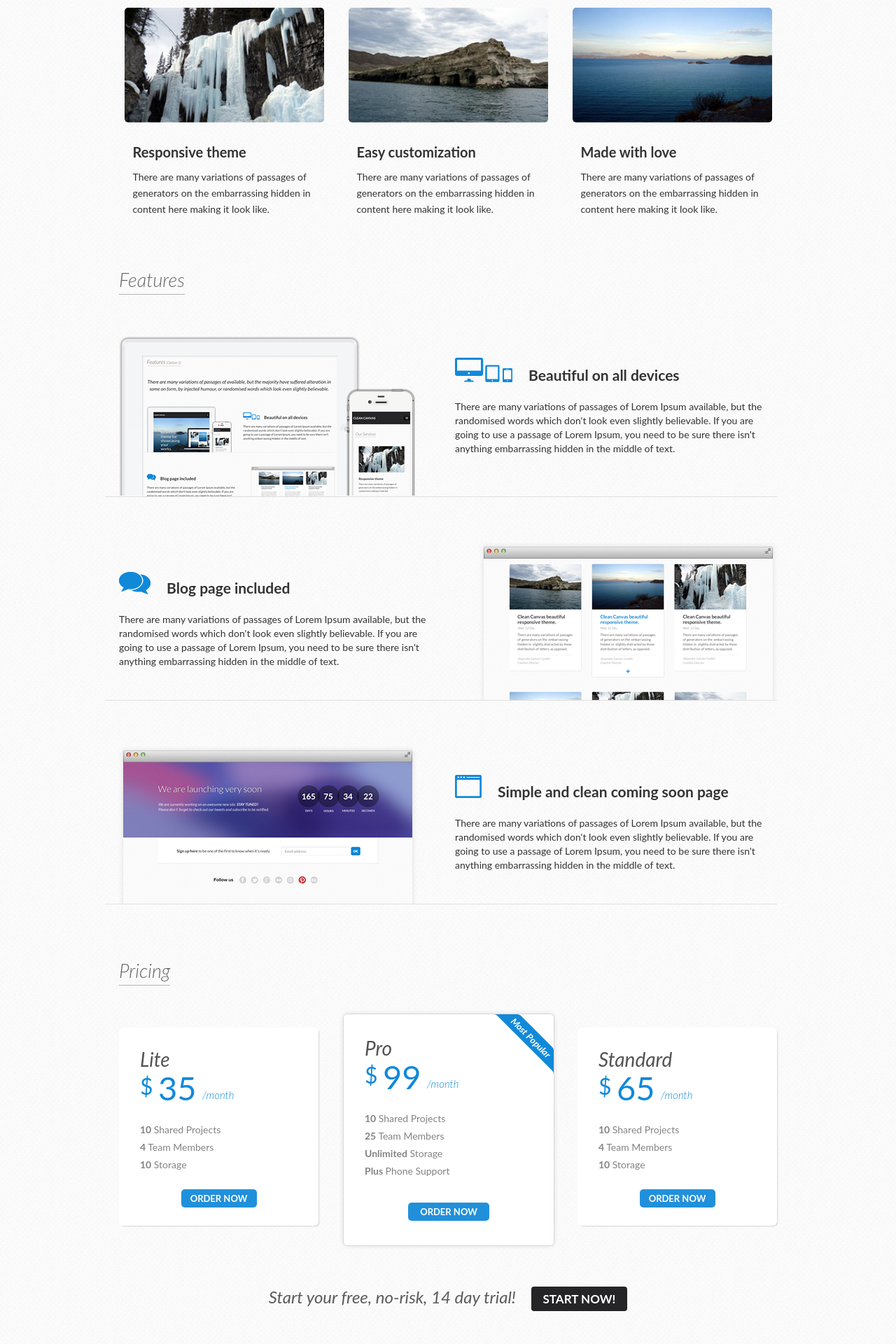
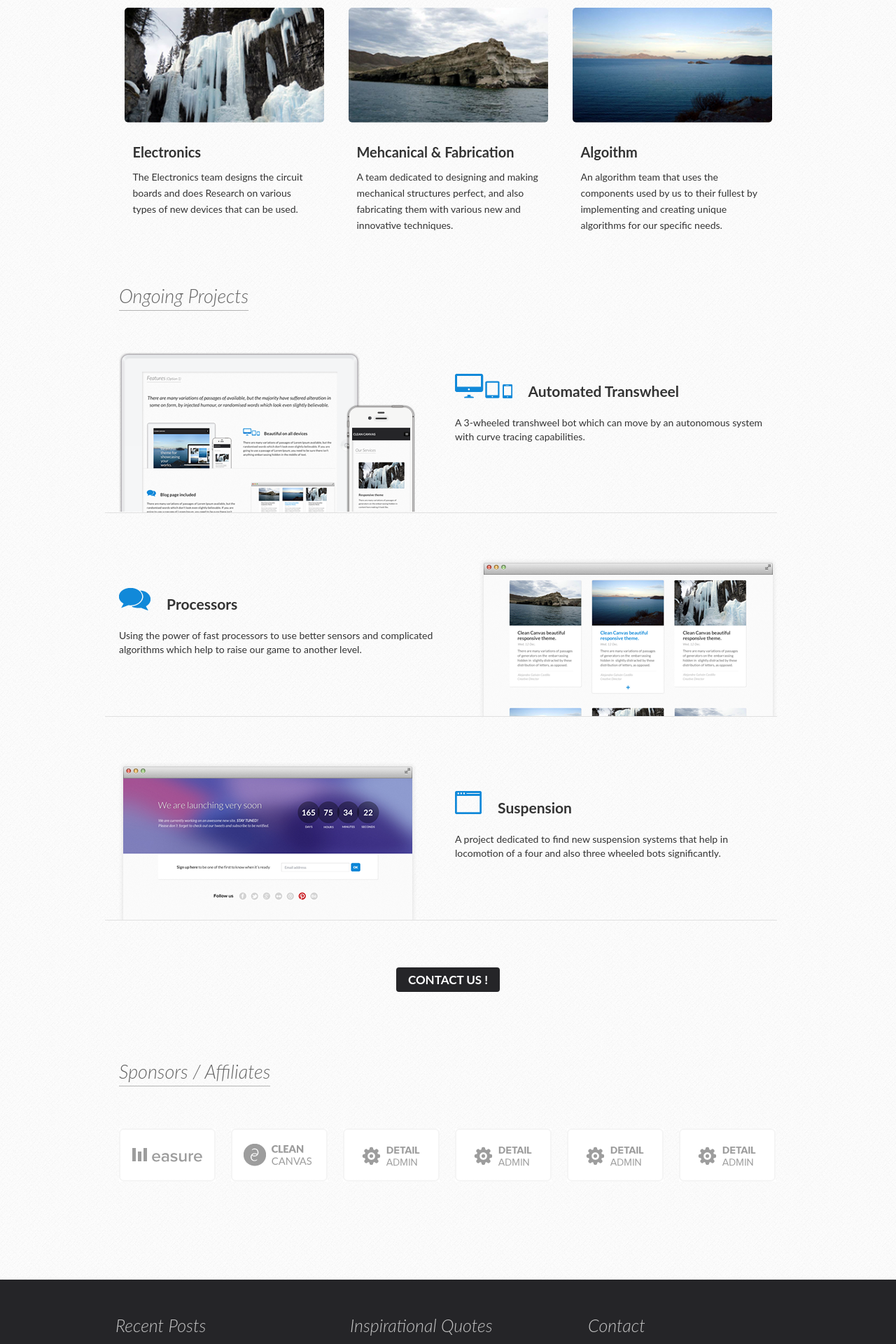
Before and after one commit to shahidhk/robocon_iitm, a Django app: template templates/base.html in a window 1280 px wide. Shown: the part 640-2560 px from the top of the page at 70% size. Run offline with Django 3.2, Linux system fonts and the light colour scheme; the template is opened without the code that fills it, so the values that code supplies are empty; some libraries are stand-ins or nearby versions.

Commit message:
Edited some things in template. Basic template is DONE.

```diff
--- a/templates/base.html
+++ b/templates/base.html
@@ -23,7 +23,9 @@
       <script src="http://html5shim.googlecode.com/svn/trunk/html5.js"></script>
     <![endif]-->
 </head>
+
 <body class="pull_top" style="">
+    <!-- Top Navbar -->
     <div class="navbar transparent navbar-inverse navbar-fixed-top">
       <div class="navbar-inner">
         <div class="container">
@@ -33,7 +35,7 @@
                 <span class="icon-bar"></span>
             </a>
             <a class="brand" href="/">
-                <strong>CLEAN CANVAS</strong>
+                <strong>Team IITM Robocon</strong>
             </a>
             <div class="nav-collapse collapse">
                 <ul class="nav pull-right">
@@ -41,31 +43,32 @@
                     <li><a href="#">ABOUT US</a></li>
                     <li class="dropdown">
                         <a href="#" class="dropdown-toggle" data-toggle="dropdown">
-                            PAGES
+                            PROJECTS
                             <b class="caret"></b>
                         </a>
                         <ul class="dropdown-menu">
-                            <li><a href="#">Features</a></li>
-                            <li><a href="#">Services</a></li>
-                            <li><a href="#">Portfolio</a></li>
-                            <li><a href="#">Portfolio Item</a></li>
-                            <li><a href="#">Coming Soon</a></li>
-                            <li><a href="#">Sign in</a></li>
-                            <li><a href="#">Sign up</a></li>
-                            <li><a href="#">Backgrounds</a></li>
+                            <li><a href="#">2013</a></li>
+                            <li><a href="#">2012</a></li>
+                            <li><a href="#">2011</a></li>
+                            <li><a href="#">2010</a></li>
+                            <li><a href="#">2009</a></li>
+                            <li><a href="#">2008</a></li>
                             </ul>
                     </li>
-                    <li><a href="http://cleancanvas.herokuapp.com/pricing.html">PRICING</a></li>
+                    <li><a href="http://cleancanvas.herokuapp.com/pricing.html">AT ROBOCON</a></li>
+                    <li><a href="http://cleancanvas.herokuapp.com/blog.html">BLOG</a></li>
                     <li><a href="http://cleancanvas.herokuapp.com/contact.html">CONTACT US</a></li>
-                    <li><a href="http://cleancanvas.herokuapp.com/blog.html">BLOG</a></li>
+                    <!--
                     <li><a class="btn-header" href="http://cleancanvas.herokuapp.com/sign-up.html">Sign up</a></li>
                     <li><a class="btn-header" href="http://cleancanvas.herokuapp.com/sign-in.html">Sign in</a></li>
+                    -->
                 </ul>
             </div>
         </div>
       </div>
     </div>
 
+    <!-- The slider containing the main headers -->
     <section id="feature_slider" class="disabled">
         <!--
             Each slide is composed by <img> and .info
@@ -122,7 +125,7 @@
     <div id="showcase">
         <div class="container">
             <div class="section_header">
-                <h3>Our Services</h3>
+                <h3>Our Teams</h3>
             </div>
             <div class="row feature_wrapper">
                 <!-- Features Row -->
@@ -138,9 +141,9 @@
                             </a>
                         </div>
                         <div class="text">
-                            <h6>Responsive theme</h6>
+                            <h6>Electronics</h6>
                             <p>
-                                There are many variations of passages of generators on the  embarrassing hidden in   content here making it look like.
+                                The Electronics team designs the circuit boards and does Research on various types of new devices that can be used.
                             </p>
                         </div>
                     </div>
@@ -155,9 +158,9 @@
                             </a>
                         </div>
                         <div class="text">
-                            <h6>Easy customization</h6>
+                            <h6>Mehcanical &amp; Fabrication</h6>
                             <p>
-                                There are many variations of passages of generators on the  embarrassing hidden in   content here making it look like.
+                                A team dedicated to designing and making mechanical structures perfect, and also fabricating them with various new and innovative techniques.
                             </p>
                         </div>
                     </div>
@@ -172,9 +175,9 @@
                             </a>
                         </div>
                         <div class="text">
-                            <h6>Made with love</h6>
+                            <h6>Algoithm</h6>
                             <p>
-                                There are many variations of passages of generators on the  embarrassing hidden in   content here making it look like.
+                                An algorithm team that uses the components used by us to their fullest by implementing and creating unique algorithms for our specific needs.
                             </p>
                         </div>
                     </div>
@@ -186,7 +189,7 @@
     <div id="features">
         <div class="container">
             <div class="section_header">
-                <h3>Features</h3>
+                <h3>Ongoing Projects</h3>
             </div>
             <div class="row feature">
                 <div class="span6">
@@ -195,10 +198,10 @@
                 <div class="span6 info">
                     <h3>
                         <img src="{% static 'img/features-ico1.png' %}">
-                        Beautiful on all devices
+                        Automated Transwheel
                     </h3>
                     <p>
-                        There are many variations of passages of Lorem Ipsum available, but the randomised words which don't look even slightly believable. If you are going to use a passage of Lorem Ipsum, you need to be sure there isn't anything embarrassing hidden in the middle of text.
+                        A 3-wheeled transhweel bot which can move by an autonomous system with curve tracing capabilities.
                     </p>
                 </div>
             </div>
@@ -206,10 +209,10 @@
                 <div class="span6 info">
                     <h3>
                         <img src="{% static 'img/features-ico2.png' %}">
-                        Blog page included
+                        Processors
                     </h3>
                     <p>
-                        There are many variations of passages of Lorem Ipsum available, but the randomised words which don't look even slightly believable. If you are going to use a passage of Lorem Ipsum, you need to be sure there isn't anything embarrassing hidden in the middle of text.
+                        Using the power of fast processors to use better sensors and complicated algorithms which help to raise our game to another level.
                     </p>
                 </div>
                 <div class="span6">
@@ -223,126 +226,30 @@
                 <div class="span6 info">
                     <h3>
                         <img src="{% static 'img/features-ico3.png' %}">
-                        Simple and clean coming soon page
+                        Suspension
                     </h3>
                     <p>
-                        There are many variations of passages of Lorem Ipsum available, but the randomised words which don't look even slightly believable. If you are going to use a passage of Lorem Ipsum, you need to be sure there isn't anything embarrassing hidden in the middle of text.
+                        A project dedicated to find new suspension systems that help in locomotion of a four and also three wheeled bots significantly.
                     </p>
                 </div>
             </div>
         </div>
     </div>
 
-
     <!-- Pricing Option -->
     <div id="in_pricing">
         <div class="container">
-            <div class="section_header">
-                <h3>Pricing</h3>
-            </div>
-
-            <div class="row charts_wrapp">
-                <!-- Plan Box -->
-                <div class="span4">
-                    <div class="plan">
-                        <div class="wrapper">
-                            <h3>Lite</h3>
-                            <div class="price">
-                                <span class="dollar">$</span>
-                                <span class="qty">35</span>
-                                <span class="month">/month</span>
-                            </div>
-                            <div class="features">
-                                <p>
-                                    <strong>10</strong>
-                                    Shared Projects
-                                </p>
-                                <p>
-                                    <strong>4</strong>
-                                    Team Members
-                                </p>
-                                <p>
-                                    <strong>10</strong>
-                                    Storage
-                                </p>
-                            </div>
-                            <a class="order" href="http://cleancanvas.herokuapp.com/pricing.html">ORDER NOW</a>
-                        </div>
-                    </div>
-                </div>
-                <!-- Plan Box -->
-                <div class="span4 pro">
-                    <div class="plan">
-                        <div class="wrapper">
-                            <img class="ribbon" src="{% static 'img/badge.png' %}">
-                            <h3>Pro</h3>
-                            <div class="price">
-                                <span class="dollar">$</span>
-                                <span class="qty">99</span>
-                                <span class="month">/month</span>
-                            </div>
-                            <div class="features">
-                                <p>
-                                    <strong>10</strong>
-                                    Shared Projects
-                                </p>
-                                <p>
-                                    <strong>25</strong>
-                                    Team Members
-                                </p>
-                                <p>
-                                    <strong>Unlimited</strong>
-                                     Storage
-                                </p>
-                                <p>
-                                    <strong>Plus </strong>
-                                    Phone Support
-                                </p>
-                            </div>
-                            <a class="order" href="http://cleancanvas.herokuapp.com/pricing.html">ORDER NOW</a>
-                        </div>
-                    </div>
-                </div>
-                <!-- Plan Box -->
-                <div class="span4 standar">
-                    <div class="plan">
-                        <div class="wrapper">
-                            <h3>Standard</h3>
-                            <div class="price">
-                                <span class="dollar">$</span>
-                                <span class="qty">65</span>
-                                <span class="month">/month</span>
-                            </div>
-                            <div class="features">
-                                <p>
-                                    <strong>10</strong>
-                                    Shared Projects
-                                </p>
-                                <p>
-                                    <strong>4</strong>
-                                    Team Members
-                                </p>
-                                <p>
-                                    <strong>10</strong>
-                                    Storage
-                                </p>
-                            </div>
-                            <a class="order" href="http://cleancanvas.herokuapp.com/pricing.html">ORDER NOW</a>
-                        </div>
-                    </div>
-                </div>
-            </div>
             <div class="start">
-                <p>Start your free, no-risk, 14 day trial! </p>
-                <a href="http://cleancanvas.herokuapp.com/pricing.html">Start Now!</a>
+                <a href="http://cleancanvas.herokuapp.com/pricing.html">Contact Us !</a>
             </div>
         </div>
     </div>
 
+    <!-- List of clients / sponsors -->
     <div id="clients">
         <div class="container">
             <div class="section_header">
-                <h3>Clients</h3>
+                <h3>Sponsors / Affiliates</h3>
             </div>
             <div class="row">
                 <div class="span2 client">
@@ -383,7 +290,7 @@
                             Wed, 12 Dec
                         </div>
                         <a href="http://cleancanvas.herokuapp.com/blogpost.html" class="title">
-                            Randomised words which don't look embarrasing hidden.
+                            Needs to be dynamically changed when a new post has been added
                         </a>
                     </div>
                     <div class="post">
@@ -394,26 +301,31 @@
                             Mon, 12 Dec
                         </div>
                         <a href="http://cleancanvas.herokuapp.com/blogpost.html" class="title">
-                            Randomised words which don't look embarrasing hidden.
+                            Same story as the above post ...
                         </a>
                     </div>
                 </div>
                 <div class="span4 testimonials">
                     <h3 class="footer_header">
-                        Testimonials
+                        Inspirational Quotes
                     </h3>
                     <div class="wrapper">
                         <div class="quote">
                             <span>“</span>
-                            There are many variations of passages of randomised words which don't look even slightly believable. You need to be sure there isn't anything embarrassing of text.
+                            A random quote that we like
                             <span></span>
                         </div>
-                        <div class="author">
-                            <img src="{% static 'img/user-display.png' %}">
-                            <div class="name">Alejandra Galvan Castillo</div>
-                            <div class="info">
-                                Details Canvas
-                            </div>
+                        <br />
+                        <div class="quote">
+                            <span>“</span>
+                            Another random quote that we like
+                            <span></span>
+                        </div>
+                        <br />
+                        <div class="quote">
+                            <span>“</span>
+                            If the above 2 quotes dont fill up the whole space, we should make longer ones, like this one.
+                            <span></span>
                         </div>
                     </div>
                 </div>
@@ -464,11 +376,11 @@
 
                         </div>
                     </div>
-                    <div class="row copyright">
+                    <!--<div class="row copyright">
                         <div class="span12">
                             © 2013 Clean Canvas. All rights reserved. Theme by Detail Canvas.
                         </div>
-                    </div>
+                    </div>-->
                 </div>
             </div>
         </div>
@@ -480,4 +392,6 @@
     <script src="{% static 'js/theme.js' %}"></script>
     <script type="text/javascript" src="{% static 'js/index-slider.js' %}"></script>
 
-</body></html>
+</body>
+
+</html>
--- a/templates/blur.html
+++ b/templates/blur.html
@@ -118,7 +118,7 @@
 
     </head>
     <body style="height: 9453px;">
-        <div class="controls">
+<!--        <div class="controls">
             <h1>Controls</h1>
             <p>
                 <label for="shadowDistance">Blur Distance: </label><br><input class="shadowDistance" name="shadowDistance" type="range" min="1" max="30" value="15">
@@ -131,7 +131,7 @@
             </p>
 
         </div>
-        <div class="motion blur">
+-->        <div class="motion blur">
             <br>
             <br>
             <br>
```
